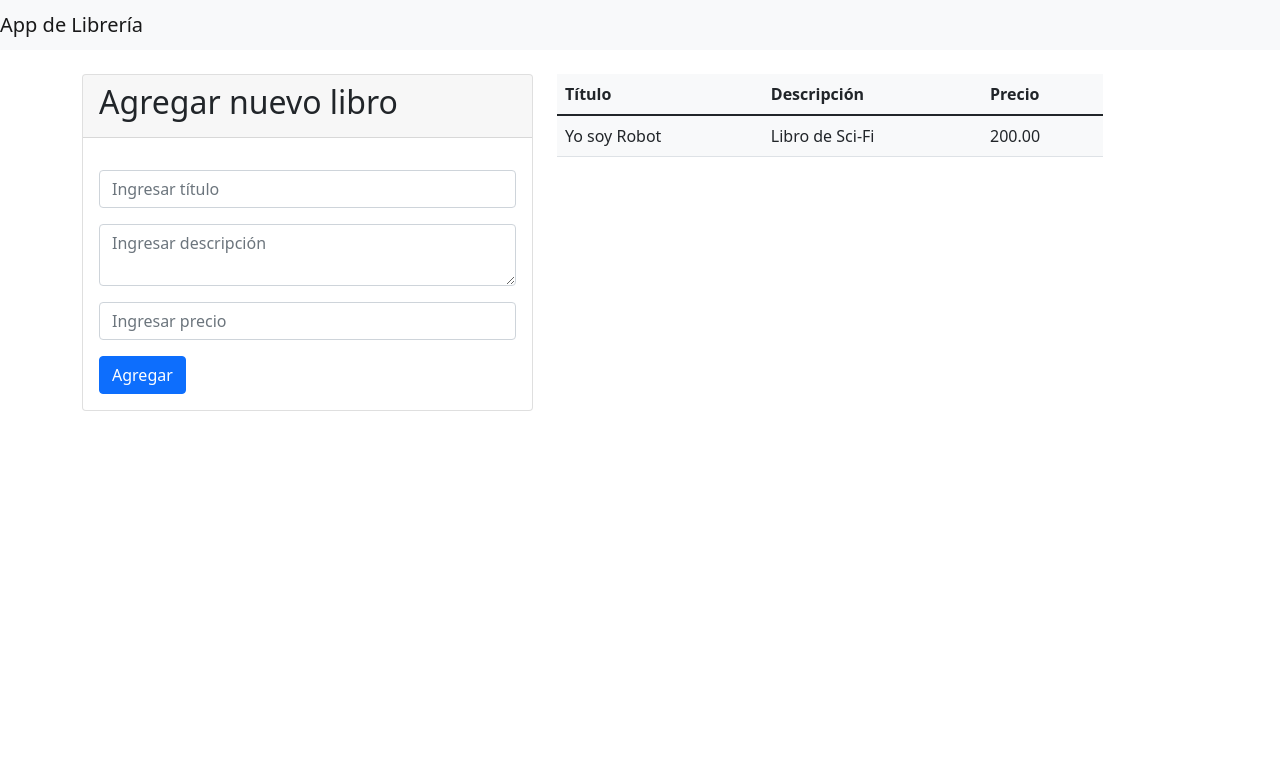
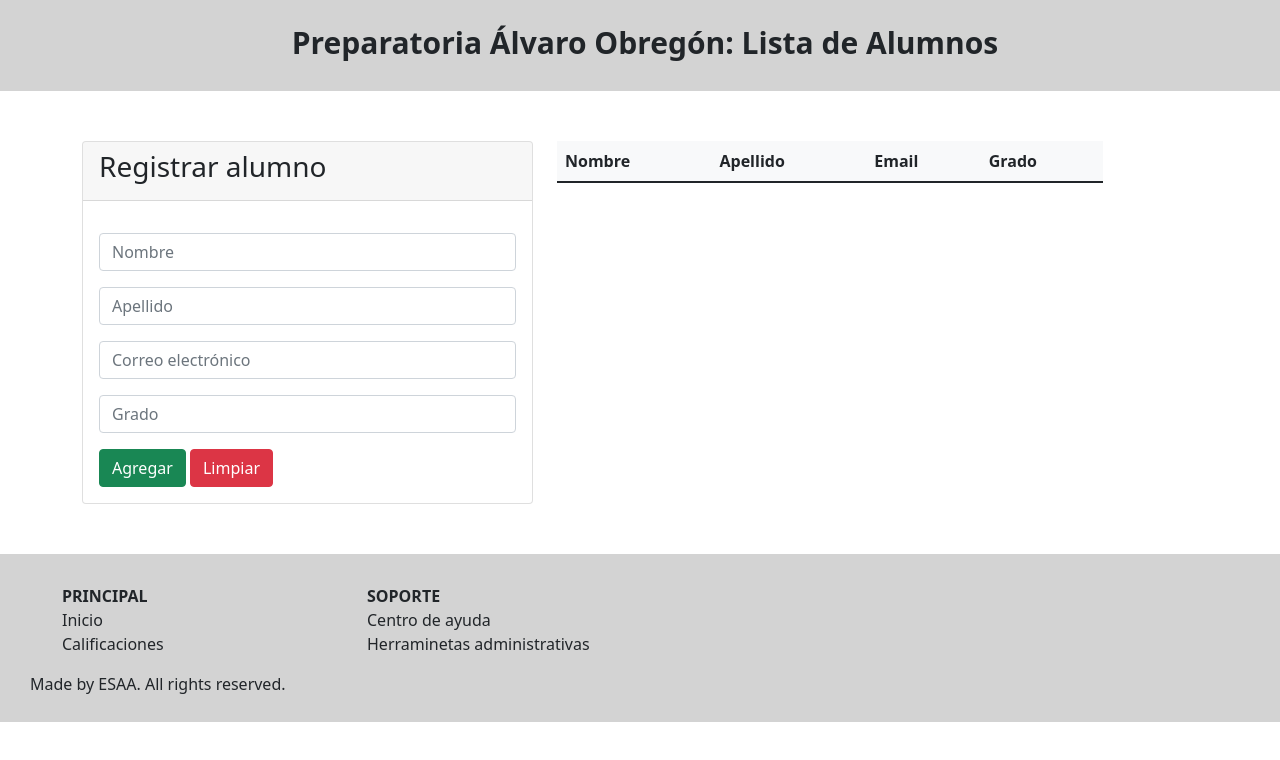
Before and after one commit to Elatrock/elatrock.github.io, a plain HTML site: page index.html in a window 1280 px wide. Drawn offline with nearby package versions, Linux system fonts and the light colour scheme.

Commit message:
HTML cleanup, basic CSS styling.

```diff
--- a/estilos.css
+++ b/estilos.css
@@ -0,0 +1,38 @@
+header {
+    background-color: lightgrey;
+    width: 100%;
+    height: 100%;
+    padding: 20px 10px 10px 20px;
+    margin-bottom: 50px;
+    display: flex;
+    justify-content: center;
+}
+
+header p {
+    font-weight: bold;
+    font-size: 30px;
+}
+
+footer {
+    background-color: lightgray;
+    margin-top: 50px;
+    padding: 30px 30px 10px 30px;
+    display: grid;
+    grid-template-columns: 1fr 3fr;
+    justify-content: space-between;
+}
+
+.foot_ul {
+    list-style: none;
+    font-weight: bolder;
+}
+
+.foot_li {
+    font-weight: normal;
+}
+
+.foot_li:hover {
+    font-weight: normal;
+    color: gray;
+    transition: all 0.2s linear 0s;
+}
--- a/index.html
+++ b/index.html
@@ -10,29 +10,33 @@
 </head>
 <body>
     <!--Navegación-->
-    <nav class="navbar navbar-light bg-light">
-          <span class="navbar-brand mb-0 h1">App de Librería</span>
-    </nav>
+    <header>
+        <p>Preparatoria Álvaro Obregón: Lista de Alumnos</p>
+    </header>
 
     <div class="container mt-4">
         <div class="row">
             <div class="col-md-5">
                 <div class="card">
                     <div class="card-header">
-                        <h2>Agregar nuevo libro</h2>
+                        <h3>Registrar alumno</h3>
                     </div>
                     <div class="card-body">
                         <form>
                             <div class="form-group">
-                                <input type="text" id="titulo" class="form-control my-3" placeholder="Ingresar título">
+                                <input type="text" id="nombre" class="form-control my-3" placeholder="Nombre">
                             </div>
                             <div class="form-group">
-                                <textarea id="descripcion" class="form-control my-3" placeholder="Ingresar descripción"></textarea>
+                                <input type="text" id="apellido" class="form-control my-3" placeholder="Apellido">
                             </div>
                             <div class="form-group">
-                                <input type="number" id="precio" class="form-control my-3" placeholder="Ingresar precio">
+                                <input type="email" id="email" class="form-control my-3" placeholder="Correo electrónico"></textarea>
                             </div>
-                            <button type="submit" class="btn btn-primary">Agregar</button>
+                            <div class="form-group">
+                                <input type="text" id="grado" class="form-control my-3" placeholder="Grado">
+                            </div>
+                            <button type="submit" class="btn btn-success">Agregar</button>
+                            <button type="reset" class="btn btn-danger">Limpiar</button>
                         </form>
 
                     </div>
@@ -42,22 +46,34 @@
                 <table class="table caption-top bg-light">
                     <thead>
                       <tr>
-                        <th scope="col">Título</th>
-                        <th scope="col">Descripción</th>
-                        <th scope="col">Precio</th>
+                        <th scope="col">Nombre</th>
+                        <th scope="col">Apellido</th>
+                        <th scope="col">Email</th>
+                        <th scope="col">Grado</th>
                       </tr>
                     </thead>
                     <tbody>
                       <tr>
-                        <td>Yo soy Robot</td>
-                        <td>Libro de Sci-Fi</td>
-                        <td>200.00</td>
                       </tr>
                     </tbody>
                   </table>
             </div>
         </div>
     </div>
+
+    <footer>
+        <ul class="foot_ul">
+            PRINCIPAL
+            <li class="foot_li">Inicio</li>
+            <li class="foot_li">Calificaciones</li>
+        </ul>
+        <ul class="foot_ul">
+            SOPORTE
+            <li class="foot_li">Centro de ayuda</li>
+            <li class="foot_li">Herraminetas administrativas</li>
+        </ul>
+        <p>Made by ESAA. All rights reserved.</p>
+    </footer>
 
 
 
```
